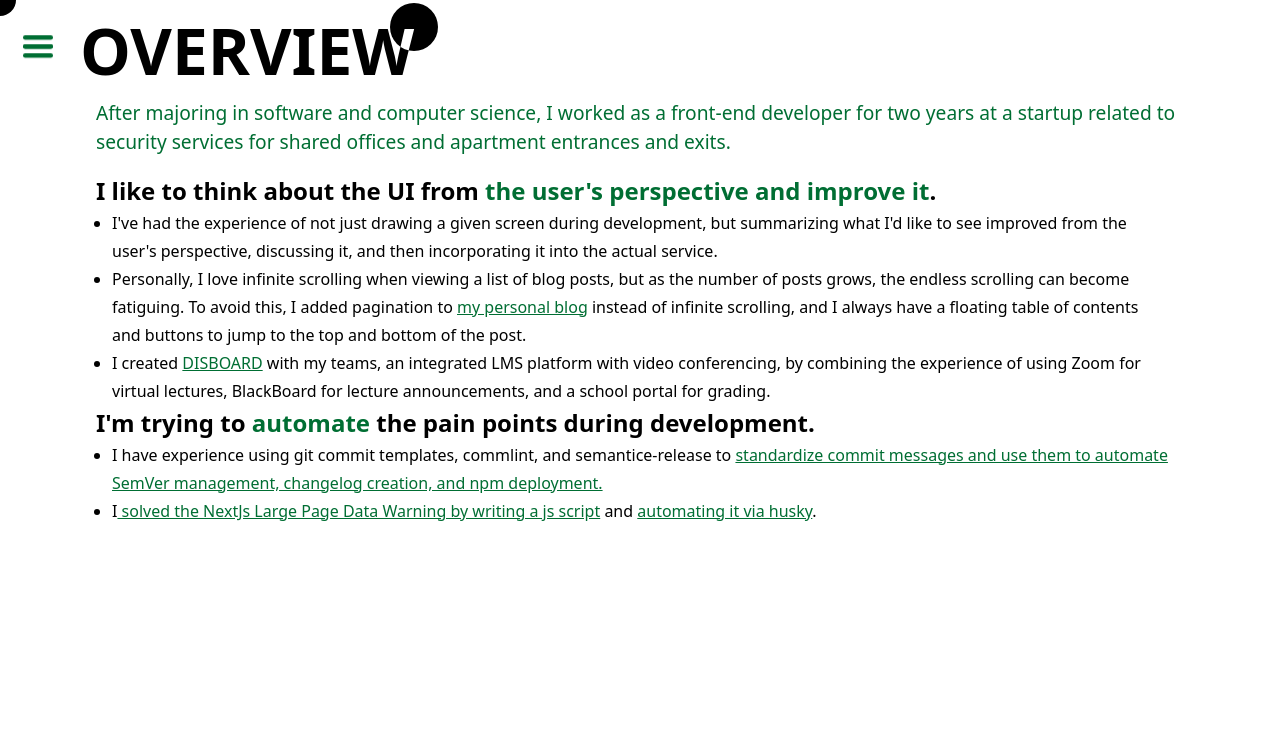
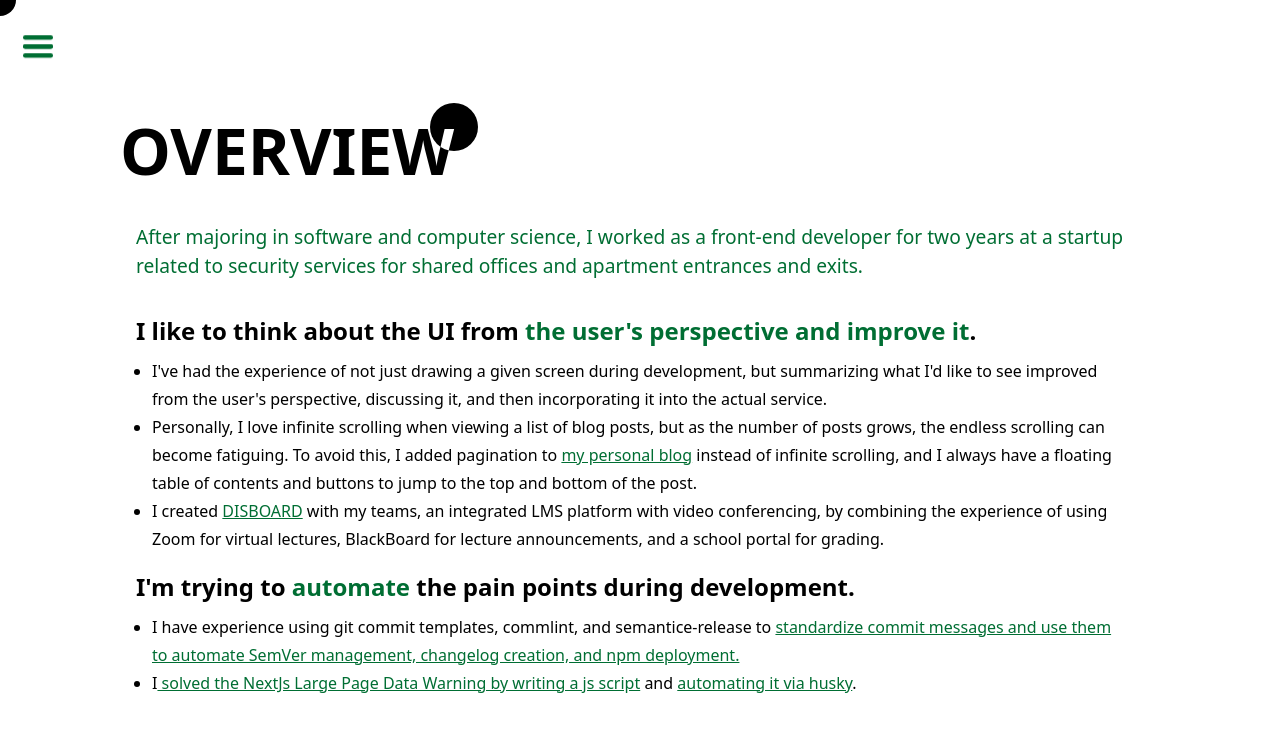
Before and after one commit to coyo-hm/boutme, a Next.js app: page /en/overview in a window 1280 px wide. Shown: the top 732 px of the page. Built offline with nearby package versions, Linux system fonts and the light colour scheme.

Commit message:
style(overview): fadein animation 추가

```diff
--- a/src/app/[locale]/overview/page.module.scss
+++ b/src/app/[locale]/overview/page.module.scss
@@ -1,36 +1,43 @@
 @import "src/styles/palette";
+
+@keyframes FadeIn {
+	0% {
+		opacity: 0;
+		transform: translateY(20px);
+		//transform: scale(.1);
+	}
+	21.25% {
+		opacity: 1;
+		//transform: translateY(10px);
+		//transform: scale(1.05);
+	}
+	25% {
+		transform: translateY(0);
+		//transform: scale(1);
+	}
+}
+
+
 
 .overviewPage {
 	width: 100%;
+	max-width: 1200px;
+	margin: 0 auto;
 	height: 100vh;
 	overflow: auto;
-	//background: linear-gradient(to top left, color(green, base) 30%, white 30%);
-	padding: 3rem 5rem 20rem;
+	padding: 3rem 5rem;
 	display: flex;
 	flex-direction: column;
 	align-items: flex-start;
 	justify-content: center;
-}
+	//background: linear-gradient(to top left, color(green, base) 30%, white 30%);
 
-.title {
-	position: relative;
-	color: black;
-	font-size: 4rem;
-	font-weight: 900;
-	flex: 0 0 0;
+	@for $i from 1 through 6 {
+		& *:nth-child(#{$i}) {
+			animation: FadeIn 1s*$i linear;
+		}
+	}
 
-	&::after {
-		content: "";
-		position: absolute;
-		top: 0;
-		right: -1.5rem;
-		width: 3rem;
-		height: 3rem;
-		border-radius: 50%;
-		background: white;
-		//background: linear-gradient(to top left, black 30%, transparent 30%);
-		mix-blend-mode: difference;
-	}
 }
 
 .overview {
@@ -40,15 +47,18 @@
 	font-weight: 400;
 	white-space: pre-wrap;
 	word-break: keep-all;
+	animation: FadeIn 1s linear;
 }
 
 .subjectTitle {
 	color: black;
-	padding: 0 1rem;
+	padding: 1rem 1rem 0.5rem;
 	font-size: 1.5rem;
 	font-weight: 700;
 	white-space: pre-wrap;
 	word-break: keep-all;
+
+
 }
 
 .subject {
--- a/src/app/[locale]/overview/page.tsx
+++ b/src/app/[locale]/overview/page.tsx
@@ -7,7 +7,7 @@ export default function OverviewPage() {
 	const t = useTranslations("overviewPage");
 	return (
 		<section className={styles.overviewPage}>
-			<header className={styles.title}>OVERVIEW</header>
+			<header className={"pageTitle"}>OVERVIEW</header>
 			<h2 className={styles.overview}>{t("overview")}</h2>
 			{/*<h2 className={styles.subjectTitle}>{t("section2.title")}</h2>*/}
 			<h2 className={styles.subjectTitle}>
--- a/src/app/layout.tsx
+++ b/src/app/layout.tsx
@@ -2,6 +2,7 @@ import type { Metadata } from "next";
 import { Montserrat } from "next/font/google";
 import React from "react";
 import "@styles/globals.css";
+import "@styles/index.scss";
 
 
 // const font = Montserrat({ subsets: ["latin"] });
--- a/src/styles/globals.css
+++ b/src/styles/globals.css
@@ -25,6 +25,7 @@ body {
 * {
 	box-sizing: border-box;
 	color: white;
+	cursor: default;
 }
 
 @layer utilities {
--- a/src/styles/index.scss
+++ b/src/styles/index.scss
@@ -1,12 +1,34 @@
-.box {
-  padding: 10px;
-  border-radius: 10px;
-  box-shadow: 0 35px 60px -15px rgba(0, 0, 0, 0.5);
+//.box {
+//  padding: 10px;
+//  border-radius: 10px;
+//  box-shadow: 0 35px 60px -15px rgba(0, 0, 0, 0.5);
+//}
+//
+//.trans-text {
+//  background-clip: text;
+//  -webkit-background-clip: text;
+//  color: transparent;
+//  background-image: linear-gradient(135deg, #667eea 0%, #764ba2 100%);
+//}
+
+.pageTitle {
+  position: relative;
+  color: black;
+  font-size: 4rem;
+  font-weight: 900;
+  flex: 0 0 0;
+  padding: 0 0 1.5rem;
+
+  &::after {
+    content: "";
+    position: absolute;
+    top: 0;
+    right: -1.5rem;
+    width: 3rem;
+    height: 3rem;
+    border-radius: 50%;
+    background: white;
+    //background: linear-gradient(to top left, black 30%, transparent 30%);
+    mix-blend-mode: difference;
+  }
 }
-
-.trans-text {
-  background-clip: text;
-  -webkit-background-clip: text;
-  color: transparent;
-  background-image: linear-gradient(135deg, #667eea 0%, #764ba2 100%);
-}
```
